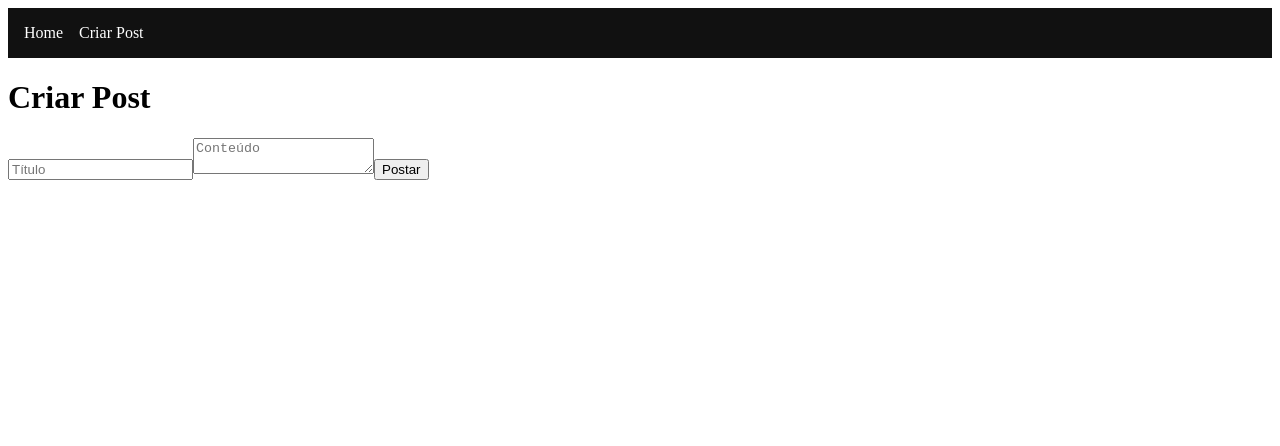
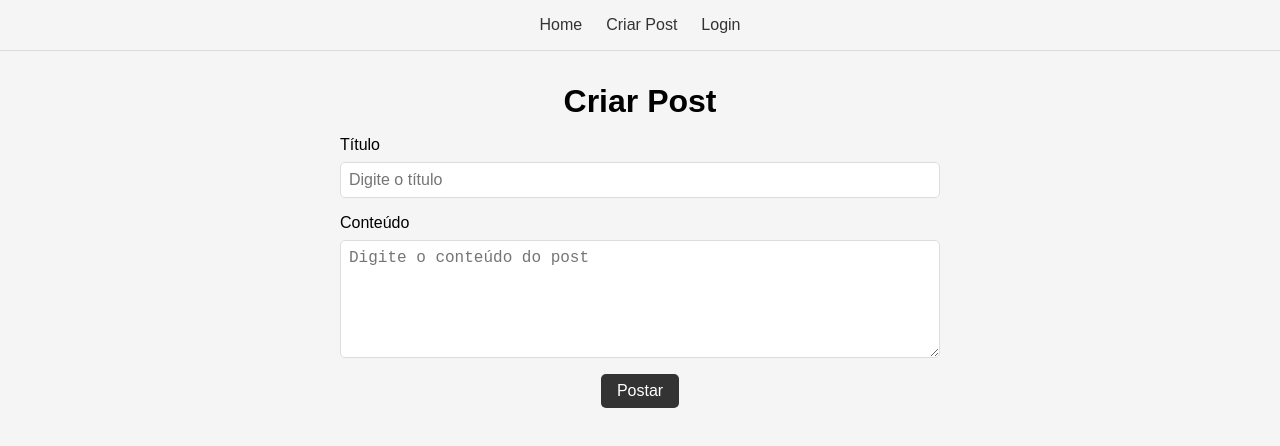
Before and after one commit to matheusdamaiadev/blog-vue, a Vue app: page /create in a window 1280 px wide. Shown: the top 446 px of the page. Built offline with nearby package versions, Linux system fonts and the light colour scheme.

Commit message:
ta rodando mas falta o login

```diff
--- a/index.html
+++ b/index.html
@@ -4,7 +4,7 @@
     <meta charset="UTF-8" />
     <link rel="icon" type="image/svg+xml" href="/vite.svg" />
     <meta name="viewport" content="width=device-width, initial-scale=1.0" />
-    <title>Vite + Vue</title>
+    <title>Blog</title>
   </head>
   <body>
     <div id="app"></div>
--- a/package.json
+++ b/package.json
@@ -9,6 +9,7 @@
     "preview": "vite preview"
   },
   "dependencies": {
+    "@supabase/supabase-js": "^2.78.0",
     "vue": "^3.3.4",
     "vue-router": "^4.6.4"
   },
--- a/src/App.vue
+++ b/src/App.vue
@@ -1,8 +1,17 @@
 <template>
   <Navbar />
-  <RouterView />
+  <router-view />
 </template>
 
 <script setup>
-import Navbar from './components/Navbar.vue'
+import Navbar from "./components/Navbar.vue"
 </script>
+
+<style>
+body {
+  font-family: Arial, sans-serif;
+  background-color: #f5f5f5;
+  margin: 0;
+  padding: 0;
+}
+</style>
--- a/src/components/Navbar.vue
+++ b/src/components/Navbar.vue
@@ -1,20 +1,32 @@
 <template>
-  <nav>
-    <RouterLink to="/">Home</RouterLink>
-    <RouterLink to="/create">Criar Post</RouterLink>
+  <nav class="navbar">
+    <router-link to="/">Home</router-link>
+    <router-link to="/create">Criar Post</router-link>
+    <router-link to="/login">Login</router-link>
   </nav>
 </template>
 
+<script>
+export default {}
+</script>
+
 <style scoped>
-nav {
+.navbar {
   display: flex;
-  gap: 16px;
-  padding: 16px;
-  background: #111;
+  justify-content: center;
+  gap: 1.5rem;
+  padding: 1rem;
+  background-color: #f5f5f5;
+  border-bottom: 1px solid #ddd;
 }
 
-a {
-  color: white;
+.navbar a {
   text-decoration: none;
+  color: #333;
+  font-weight: 500;
+}
+
+.navbar a:hover {
+  color: #000;
 }
 </style>
--- a/src/components/PostCard.vue
+++ b/src/components/PostCard.vue
@@ -1,20 +1,51 @@
 <template>
-  <div class="card">
-    <h2>{{ post.title }}</h2>
-    <RouterLink :to="`/post/${post.id}`">Ler mais</RouterLink>
+  <div class="post-card">
+    <router-link :to="`/post/${post.id}`">
+      <h2>{{ post.title }}</h2>
+      <!-- Formata a data sem os segundos -->
+      <p class="date">{{ new Date(post.created_at).toLocaleString('pt-BR', {
+        day: '2-digit', month: '2-digit', year: 'numeric',
+        hour: '2-digit', minute: '2-digit'
+      }) }}</p>
+    </router-link>
   </div>
 </template>
 
-<script setup>
-defineProps({
-  post: Object
-})
+<script>
+export default {
+  props: ['post']
+}
 </script>
 
 <style scoped>
-.card {
-  border: 1px solid #ccc;
-  padding: 16px;
-  margin-bottom: 12px;
+a {
+  text-decoration: none;
+  color: inherit;
+}
+.post-card {
+  border: 1px solid #ddd;
+  padding: 1rem;
+  border-radius: 5px;
+  transition: 0.5s;
+  background-color: #fff;
+  text-decoration: none;
+}
+
+.post-card:hover {
+  box-shadow: 0 2px 6px rgba(0,0,0,0.1);
+}
+
+/* Título truncado com reticências */
+.post-card h2 {
+  margin: 0 0 0.5rem;
+  font-size: 1.1rem;
+  white-space: nowrap;       /* Mantém em uma linha */
+  overflow: hidden;          /* Oculta o excesso */
+  text-overflow: ellipsis;   /* Adiciona "..." no fim */
+}
+
+.post-card .date {
+  font-size: 0.8rem;
+  color: #666;
 }
 </style>
--- a/src/main.js
+++ b/src/main.js
@@ -2,4 +2,6 @@ import { createApp } from 'vue'
 import App from './App.vue'
 import router from './router'
 
-createApp(App).use(router).mount('#app')
+createApp(App)
+  .use(router)
+  .mount('#app')
--- a/src/pages/CreatePost.vue
+++ b/src/pages/CreatePost.vue
@@ -1,22 +1,136 @@
 <template>
-  <div>
+  <div class="create-post">
+
     <h1>Criar Post</h1>
 
-    <input v-model="title" placeholder="Título" />
-    <textarea v-model="content" placeholder="Conteúdo"></textarea>
+    <form @submit.prevent="submitPost">
+      <div class="form-group">
+        <label for="title">Título</label>
+        <input type="text" id="title" v-model="title" placeholder="Digite o título" required />
+      </div>
 
-    <button @click="createPost">Postar</button>
+      <div class="form-group">
+        <label for="content">Conteúdo</label>
+        <textarea id="content" v-model="content" placeholder="Digite o conteúdo do post" required></textarea>
+      </div>
+
+      <button type="submit" :disabled="loading">
+        {{ loading ? 'Postando...' : 'Postar' }}
+      </button>
+    </form>
+
+    <p v-if="error" class="error">{{ error }}</p>
+    <p v-if="success" class="success">{{ success }}</p>
   </div>
 </template>
 
-<script setup>
+<script>
+import Navbar from '../components/Navbar.vue'
 import { ref } from 'vue'
+import { supabase } from '../services/supabase.js'
 
-const title = ref('')
-const content = ref('')
+export default {
+  components: { Navbar },
+  setup() {
+    const title = ref('')
+    const content = ref('')
+    const loading = ref(false)
+    const error = ref('')
+    const success = ref('')
 
-function createPost() {
-  console.log('clicou')
-  console.log(title.value, content.value)
+    const submitPost = async () => {
+      if (!title.value || !content.value) return
+
+      loading.value = true
+      error.value = ''
+      success.value = ''
+
+      const { data, error: supabaseError } = await supabase
+        .from('posts')
+        .insert([{ title: title.value, content: content.value }])
+
+      loading.value = false
+
+      if (supabaseError) {
+        error.value = 'Erro ao criar post: ' + supabaseError.message
+      } else {
+        success.value = 'Post criado com sucesso!'
+        title.value = ''
+        content.value = ''
+      }
+    }
+
+    return { title, content, loading, error, success, submitPost }
+  }
 }
 </script>
+
+<style scoped>
+.create-post {
+  max-width: 600px;
+  margin: 2rem auto;
+  font-family: sans-serif;
+}
+
+.create-post h1 {
+  text-align: center;
+  margin-bottom: 1rem;
+}
+
+.form-group {
+  margin-bottom: 1rem;
+  display: flex;
+  flex-direction: column;
+}
+
+.form-group label {
+  margin-bottom: 0.5rem;
+  font-weight: 500;
+}
+
+.form-group input,
+.form-group textarea {
+  padding: 0.5rem;
+  border: 1px solid #ddd;
+  border-radius: 5px;
+  font-size: 1rem;
+}
+
+textarea {
+  min-height: 100px;
+  resize: vertical;
+}
+
+button {
+  padding: 0.5rem 1rem;
+  background-color: #333;
+  color: white;
+  border: none;
+  border-radius: 5px;
+  cursor: pointer;
+  display: block;
+  margin: 1rem auto 0;
+  font-size: 1rem;
+}
+
+button:disabled {
+  opacity: 0.6;
+  cursor: not-allowed;
+}
+
+button:hover:enabled {
+  background-color: #000;
+}
+
+.error {
+  color: red;
+  text-align: center;
+  margin-top: 1rem;
+}
+
+.success {
+  color: green;
+  text-align: center;
+  margin-top: 1rem;
+}
+</style>
--- a/src/pages/Home.vue
+++ b/src/pages/Home.vue
@@ -1,20 +1,95 @@
 <template>
-  <div>
+  <div class="home">
+
     <h1>Blog</h1>
 
-    <PostCard
-      v-for="post in posts"
-      :key="post.id"
-      :post="post"
-    />
+    <div class="filter">
+      <button @click="order = 'desc'" :class="{ active: order === 'desc' }">Mais recente</button>
+      <button @click="order = 'asc'" :class="{ active: order === 'asc' }">Mais antigo</button>
+    </div>
+
+    <div class="posts">
+      <PostCard
+        v-for="post in posts"
+        :key="post.id"
+        :post="post"
+      />
+    </div>
+
+    <p v-if="posts.length === 0" class="empty">Nenhum post disponível.</p>
   </div>
 </template>
 
-<script setup>
+<script>
+import Navbar from '../components/Navbar.vue'
 import PostCard from '../components/PostCard.vue'
+import { supabase } from '../services/supabase.js'
+import { ref, onMounted, watch } from 'vue'
 
-const posts = [
-  { id: 1, title: 'Primeiro post', content: 'Conteúdo do post' },
-  { id: 2, title: 'Segundo post', content: 'Outro conteúdo' }
-]
+export default {
+  components: { Navbar, PostCard },
+  setup() {
+    const posts = ref([])
+    const order = ref('desc')
+
+    const fetchPosts = async () => {
+      const { data, error } = await supabase
+        .from('posts')
+        .select('*')
+        .order('created_at', { ascending: order.value === 'asc' })
+
+      if (!error) posts.value = data
+    }
+
+    onMounted(fetchPosts)
+    watch(order, fetchPosts)
+
+    return { posts, order }
+  }
+}
 </script>
+
+<style scoped>
+.home {
+  max-width: 900px;
+  margin: 0 auto;
+  padding: 1rem;
+  font-family: sans-serif;
+}
+
+h1 {
+  text-align: center;
+  margin-bottom: 1rem;
+}
+
+.filter {
+  display: flex;
+  justify-content: center;
+  gap: 1rem;
+  margin-bottom: 1rem;
+}
+
+.filter button {
+  padding: 0.5rem 1rem;
+  border: 1px solid #333;
+  background: none;
+  cursor: pointer;
+  border-radius: 5px;
+}
+
+.filter button.active {
+  background-color: #333;
+  color: #fff;
+}
+
+.posts {
+  display: grid;
+  grid-template-columns: repeat(auto-fit, minmax(280px, 1fr));
+  gap: 1rem;
+}
+
+.empty {
+  text-align: center;
+  margin-top: 2rem;
+}
+</style>
--- /dev/null
+++ b/src/pages/Login.vue
@@ -0,0 +1,41 @@
+<template>
+  <div class="login-page">
+
+    <h1>Login</h1>
+
+    <p>Funcionalidade de login será implementada depois.</p>
+
+    <button>Entrar</button>
+  </div>
+</template>
+
+<script>
+import Navbar from '../components/Navbar.vue'
+
+export default {
+  components: { Navbar }
+}
+</script>
+
+<style scoped>
+.login-page {
+  max-width: 400px;
+  margin: 2rem auto;
+  padding: 1rem;
+  text-align: center;
+  font-family: sans-serif;
+}
+
+button {
+  padding: 0.5rem 1rem;
+  background-color: #333;
+  color: #fff;
+  border: none;
+  border-radius: 5px;
+  cursor: pointer;
+}
+
+button:hover {
+  background-color: #000;
+}
+</style>
--- a/src/pages/Post.vue
+++ b/src/pages/Post.vue
@@ -1,12 +1,77 @@
 <template>
-  <div>
-    <h1>Post {{ route.params.id }}</h1>
-    <p>Conteúdo do post...</p>
+  <div class="post-page">
+
+    <div class="post-container" v-if="post">
+      <h1>{{ post.title }}</h1>
+      <!-- Data sem os segundos -->
+      <p class="date">{{ new Date(post.created_at).toLocaleString('pt-BR', {
+        day: '2-digit', month: '2-digit', year: 'numeric',
+        hour: '2-digit', minute: '2-digit'
+      }) }}</p>
+      <div class="content">{{ post.content }}</div>
+    </div>
+
+    <p v-else class="loading">Carregando...</p>
   </div>
 </template>
 
-<script setup>
+<script>
+import Navbar from '../components/Navbar.vue'
+import { ref, onMounted } from 'vue'
+import { supabase } from '../services/supabase.js'
 import { useRoute } from 'vue-router'
 
-const route = useRoute()
+export default {
+  components: { Navbar },
+  setup() {
+    const route = useRoute()
+    const post = ref(null)
+
+    const fetchPost = async () => {
+      const { data, error } = await supabase
+        .from('posts')
+        .select('*')
+        .eq('id', route.params.id)
+        .single()
+
+      if (!error) post.value = data
+    }
+
+    onMounted(fetchPost)
+    return { post }
+  }
+}
 </script>
+
+<style scoped>
+.post-page {
+  max-width: 700px;
+  margin: 2rem auto;
+  padding: 1rem;
+  font-family: sans-serif;
+}
+
+.post-container h1 {
+  margin-bottom: 0.5rem;
+  text-align: center;
+}
+
+.date {
+  text-align: center;
+  font-size: 0.85rem;
+  color: #666;
+  margin-bottom: 1rem;
+}
+
+.content {
+  line-height: 1.6;
+  padding: 1rem;
+  border: 1px solid #ddd;
+  border-radius: 5px;
+}
+
+.loading {
+  text-align: center;
+  margin-top: 2rem;
+}
+</style>
--- a/src/router/index.js
+++ b/src/router/index.js
@@ -3,11 +3,13 @@ import { createRouter, createWebHistory } from 'vue-router'
 import Home from '../pages/Home.vue'
 import Post from '../pages/Post.vue'
 import CreatePost from '../pages/CreatePost.vue'
+import Login from '../pages/Login.vue'
 
 const routes = [
   { path: '/', component: Home },
   { path: '/post/:id', component: Post },
-  { path: '/create', component: CreatePost }
+  { path: '/create', component: CreatePost },
+  { path: '/login', component: Login },
 ]
 
 const router = createRouter({
```
Also changed, not shown: 1 other file (tests, documents, lock files or other folders).
